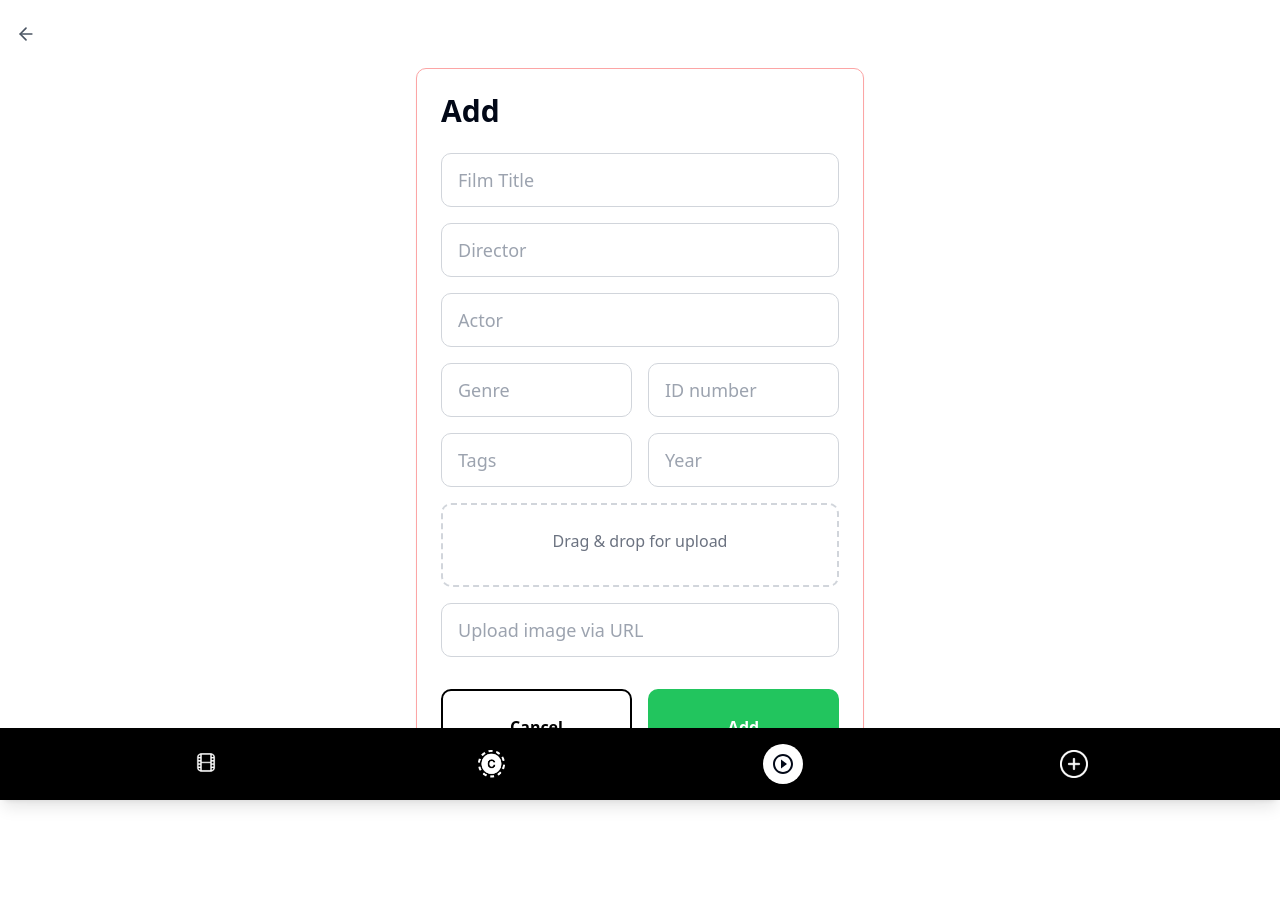
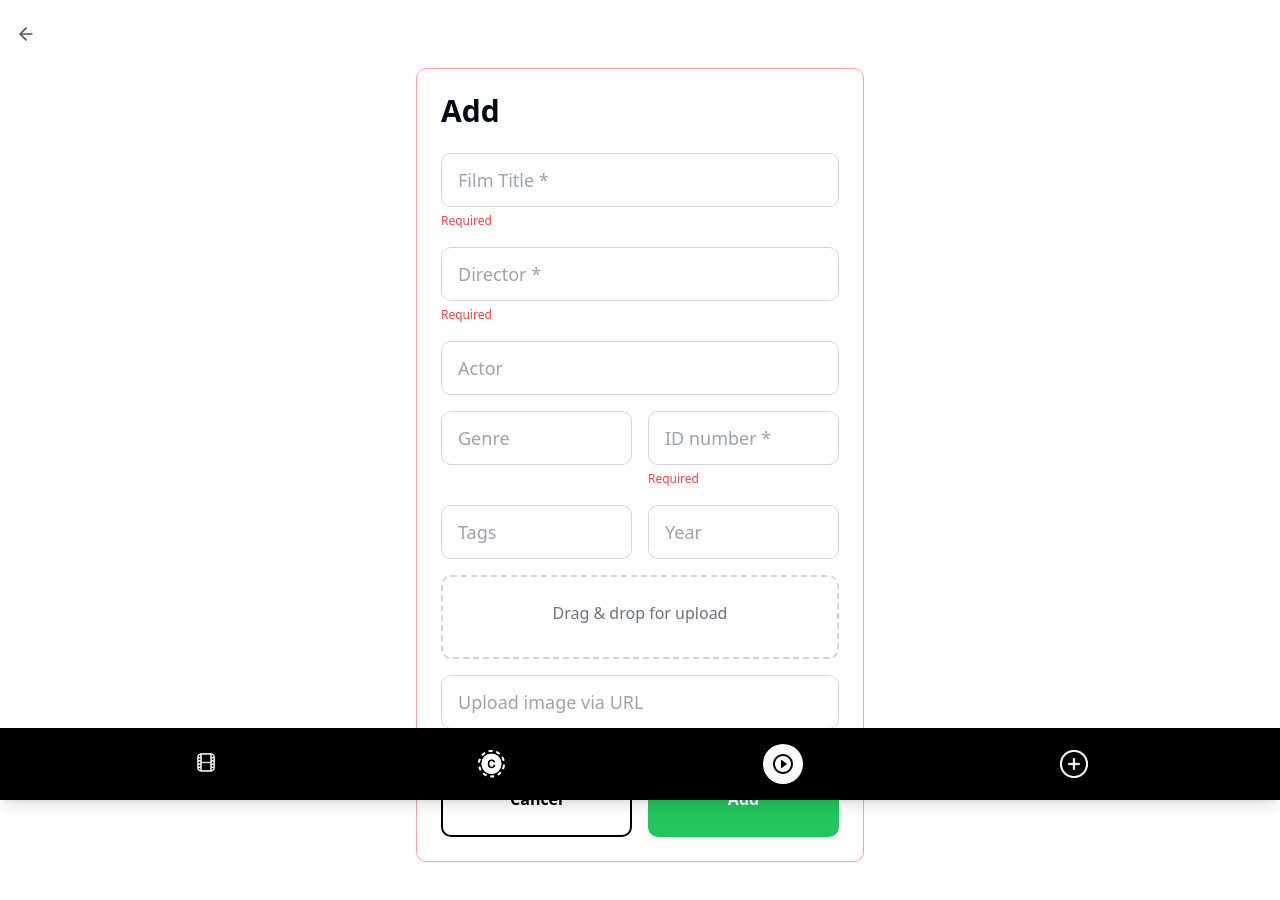
Before and after one commit to nastjajuricev/cine, a React (Vite) app: page /add-film in a window 1280 px wide. Shown: the top 900 px of the page. Built offline with nearby package versions, Linux system fonts and the light colour scheme.

Commit message:
Require film details
Make film title, director, and ID number required fields in the "Add Film" modal.

```diff
--- a/src/pages/AddFilm.tsx
+++ b/src/pages/AddFilm.tsx
@@ -1,3 +1,4 @@
+
 import { useState, useRef } from 'react';
 import { toast } from 'sonner';
 import Navigation from '@/components/Navigation';
@@ -123,8 +124,9 @@ const AddFilm = () => {
               onChange={handleInputChange}
               required
               className="w-full px-4 py-3 border border-gray-300 rounded-[10px] text-lg"
-              placeholder="Film Title"
+              placeholder="Film Title *"
             />
+            <span className="text-xs text-red-500 mt-1">Required</span>
           </div>
 
           {/* Director Field */}
@@ -137,8 +139,9 @@ const AddFilm = () => {
               onChange={handleInputChange}
               required
               className="w-full px-4 py-3 border border-gray-300 rounded-[10px] text-lg"
-              placeholder="Director"
+              placeholder="Director *"
             />
+            <span className="text-xs text-red-500 mt-1">Required</span>
           </div>
 
           {/* Actors Field */}
@@ -181,8 +184,9 @@ const AddFilm = () => {
                 onChange={handleInputChange}
                 required
                 className="w-full px-4 py-3 border border-gray-300 rounded-[10px] text-lg"
-                placeholder="ID number"
+                placeholder="ID number *"
               />
+              <span className="text-xs text-red-500 mt-1">Required</span>
             </div>
           </div>
 
```
